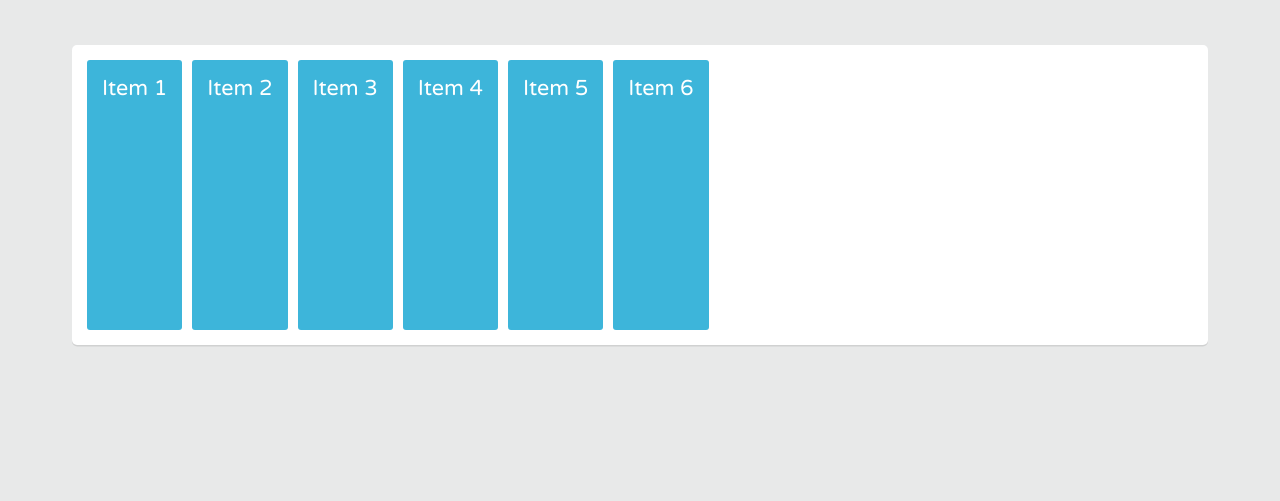
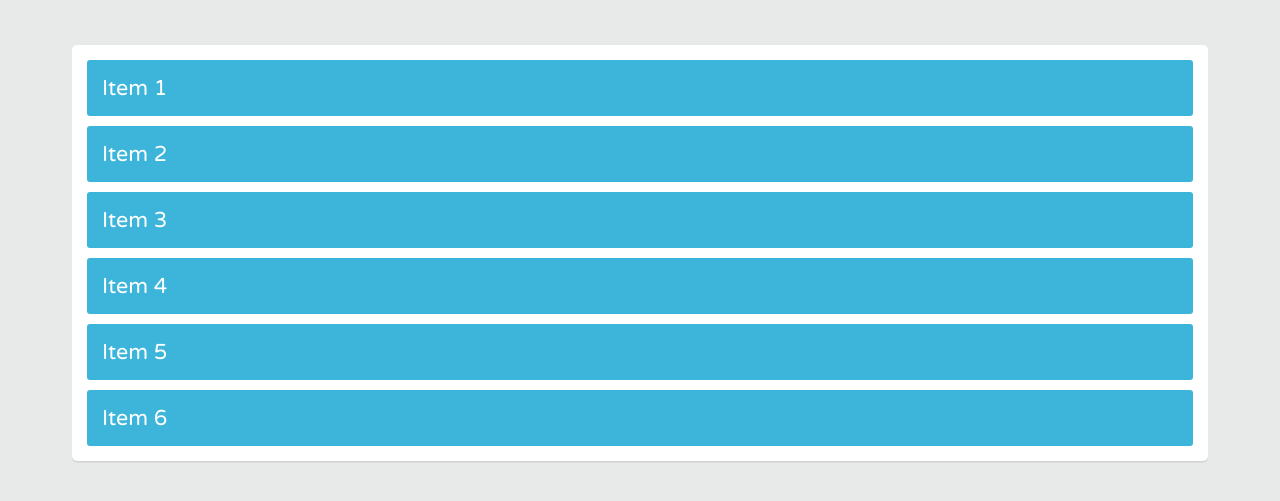
Before and after one commit to llogan382/practice-code, a PHP site: page /flexbox-css-course/index.html in a window 1280 px wide. Shown: the top 501 px of the page. Run offline with PHP 8.4, Linux system fonts and the light colour scheme.

Commit message:
Demonstrates flex direction

```diff
--- a/flexbox-css-course/css/flexbox.css
+++ b/flexbox-css-course/css/flexbox.css
@@ -2,8 +2,7 @@
   Flexbox
 ==================================== */
 
-
 .container {
   display: flex;
-  height: 300px;
+  flex-direction: column;
 }
--- a/flexbox-css-course/index.html
+++ b/flexbox-css-course/index.html
@@ -1,4 +1,3 @@
-
 <!DOCTYPE html>
 <html>
 <head>
```
